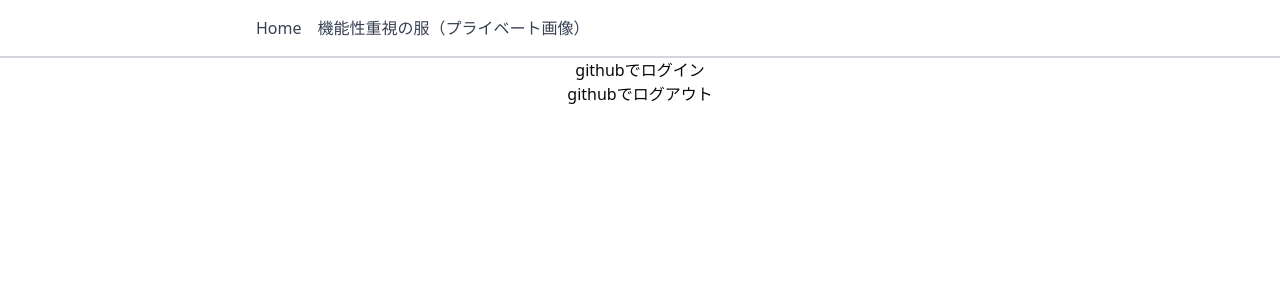
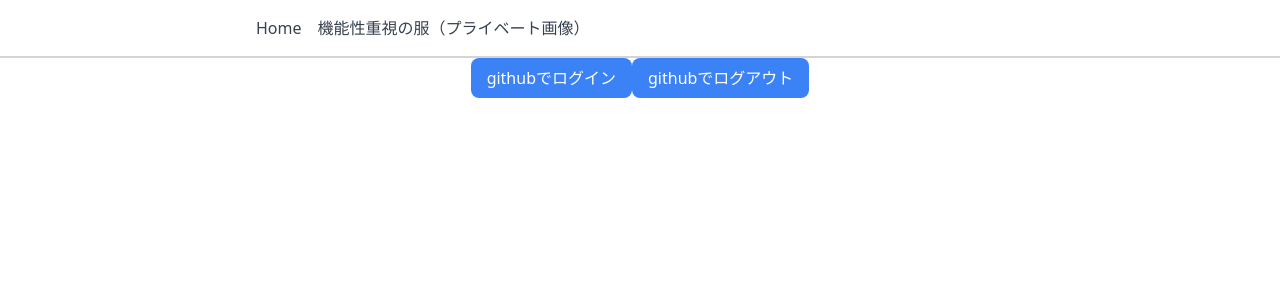
Before and after one commit to marumo333/outfit-app, a Next.js app: page /Home in a window 1280 px wide. Shown: the top 300 px of the page. Built offline with nearby package versions, Linux system fonts and the light colour scheme.

Commit message:
add home button css

```diff
--- a/app/Home/page.tsx
+++ b/app/Home/page.tsx
@@ -1,6 +1,7 @@
 "use client";
 
 import { createClient } from "@supabase/supabase-js";
+import  "../globals.css"
 
 
 const projectUrl = "https://tkkavdiinrmmeeghllrr.supabase.co";
@@ -38,10 +39,11 @@ export default function Home() {
   }
 
   return (
-  <>
-    <button onClick={signInGitHub}>githubでログイン</button>
-    <button onClick={signOutGithub}>githubでログアウト</button>
-    </>
+  <div className="flex justify-center">
+    <button onClick={signInGitHub} className="bg-blue-500 hover:bg-blue-600 text-white font-medium py-2 px-4 rounded-lg">githubでログイン</button>
+
+    <button onClick={signOutGithub} className="bg-blue-500 hover:bg-blue-600 text-white font-medium py-2 px-4 rounded-lg">githubでログアウト</button>
+    </div>
 
   );
 }
--- a/app/globals.css
+++ b/app/globals.css
@@ -57,6 +57,9 @@
     --chart-4: 280 65% 60%;
     --chart-5: 340 75% 55%;
   }
+  button{
+
+  }
 }
 
 @layer base {
```
